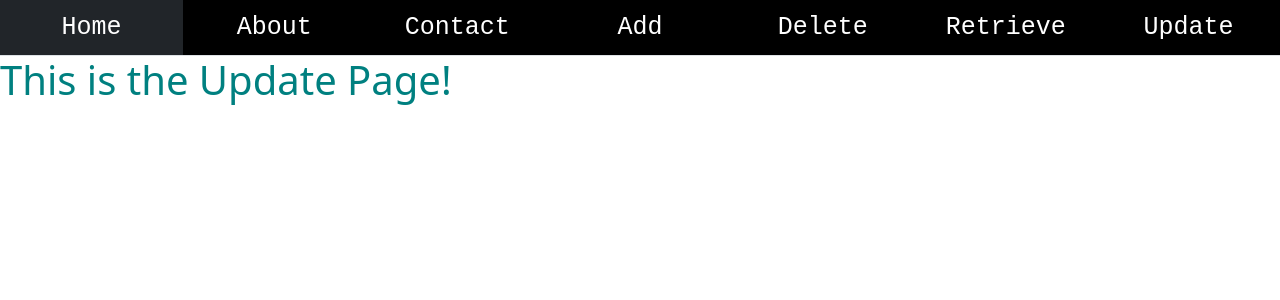
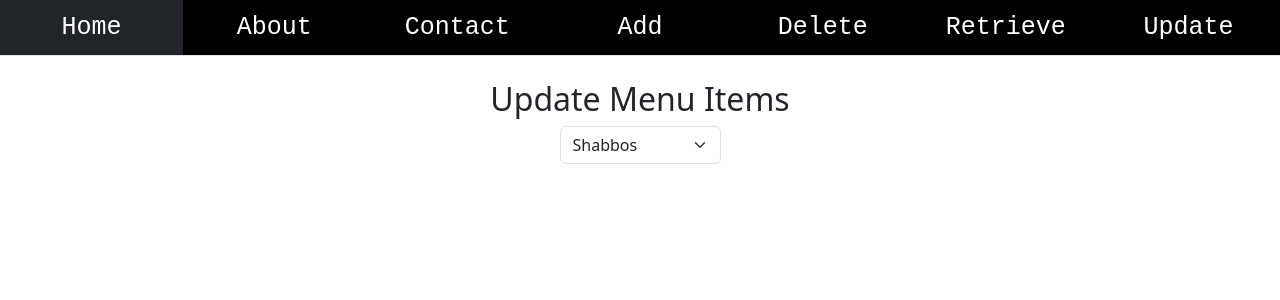
Before and after one commit to y-sherman/menu, a React (Create React App) app: page /Update in a window 1280 px wide. Shown: the top 300 px of the page. Built offline with nearby package versions, Linux system fonts and the light colour scheme.

Commit message:
coded the update page

```diff
--- a/src/Pages/Update.jsx
+++ b/src/Pages/Update.jsx
@@ -1,7 +1,107 @@
-export default function Update(){
-    return(
+import 'bootstrap/dist/css/bootstrap.min.css'
+import { useState } from 'react'
+import { Button } from 'react-bootstrap'
+import Form from 'react-bootstrap/Form'
+export default function Update() {
+
+    const [menu, setMenu] = useState([
+        { 'Shabbos': ['Challah', 'Soup', 'Chicken'] },
+        { 'SundayDinner': ['Chicken Cutlets', 'Brocoli', 'Rice'] },
+        { 'FamilyBBQ': ['Hot dogs', 'Grilled Chicken', ' Corn', 'French Fries'] }
+    ])
+
+
+    const [selectedMenu, setSelectedMenu] = useState([]);
+
+    const [showForm, setShowForm] = useState(false);
+
+    const [itemToUpdate, setItemToUpdate] = useState('');
+
+
+    const [textInput, setTextInput] = useState("");
+
+
+    const handleItemChange = (e) => {
+        setTextInput(e.target.value)
+
+    }
+
+    const handleMenuChange = (e) => {
+        const selectedValue = JSON.parse(e.currentTarget.value);
+        const selectedArray = Object.values(selectedValue)[0];
+        setSelectedMenu(selectedArray)
+    }
+
+    const toggleForm = (item) => {
+        setShowForm(true);
+        setItemToUpdate(item)
+    }
+
+    const handleSubmit = (e) => {
+        e.preventDefault();
+        const updatedMenu = menu.map((menuItem) => {
+            const key = Object.keys(menuItem)[0];
+            if (key === selectedMenu[0]) {
+                const updatedItems = menuItem[key].map((item) =>
+                    item === itemToUpdate ? textInput : item
+                );
+
+                return { [key]: updatedItems };
+            }
+            return menuItem;
+
+
+        }
+        )
+
+        setMenu(updatedMenu);
+        setShowForm(false);
+        setTextInput('');
+    }
+
+    return (
         <>
-            <h1>This is the Update Page!</h1>
+
+            <h2 className="text-center mt-4">Update Menu Items </h2>
+
+            <div className="d-flex justify-content-center">
+                <Form>
+                    <Form.Select
+                        value={JSON.stringify(menu.find(item => Object.keys(item)[0] === selectedMenu[0]))}
+                        onChange={handleMenuChange}>
+                        <Form.Label>Select a Menu</Form.Label>
+                        <option value={JSON.stringify(menu[0])}>Shabbos</option>
+                        <option value={JSON.stringify(menu[1])}>Sunday Dinner</option>
+                        <option value={JSON.stringify(menu[2])}>Family BBQ</option>
+                    </Form.Select>
+                </Form>
+            </div>
+
+            <div className="d-flex justify-content-center mt-3">
+                {showForm ? null : (
+                    selectedMenu.map((item, index) => (
+                        <Button className="btn btn-primary mx-2" onClick={() => toggleForm(item)} variant="info" key={index}>{item}</Button>
+                    ))
+                )}
+            </div>
+            {showForm && (
+                <div className='d-flex flex-column align-items-center mt-4'>
+                    <div style={{ width: '50%' }}>
+                        <Form onSubmit={handleSubmit}>
+                            <Form.Group controlId='itemUpdate' className="mb-3 text-center">
+                                <Form.Label>Input the updated value</Form.Label>
+                                <Form.Control type="text" placeholder='Enter text' value={textInput} onChange={handleItemChange} />
+
+                            </Form.Group>
+                            <div className='mt-3' style={{ width: '100%' }}>
+                                <Button variant="info" type="submit" className="w-100">Update</Button>
+                            </div>
+                        </Form>
+                    </div>
+                </div>
+            )}
+
+
         </>
 
     )
```
